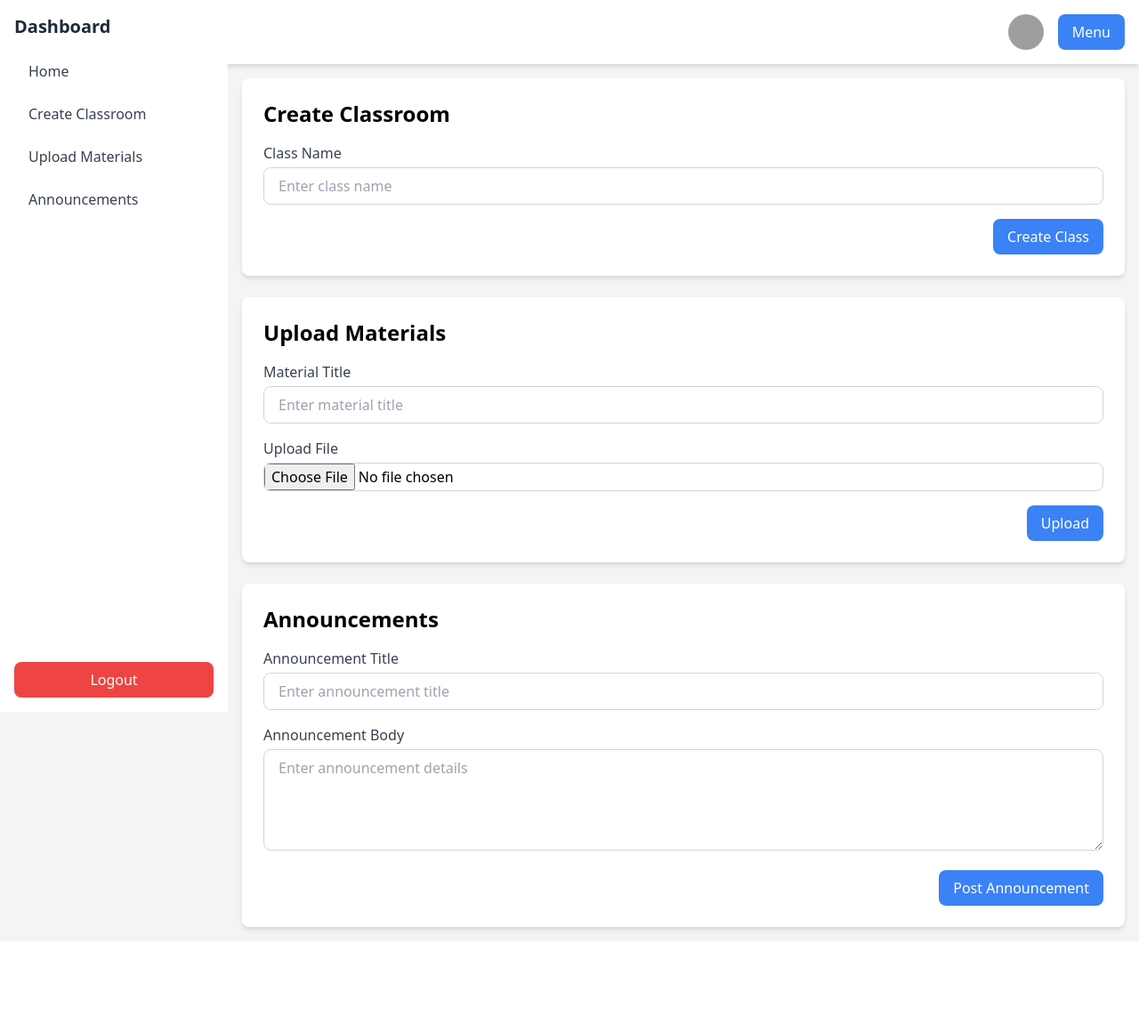
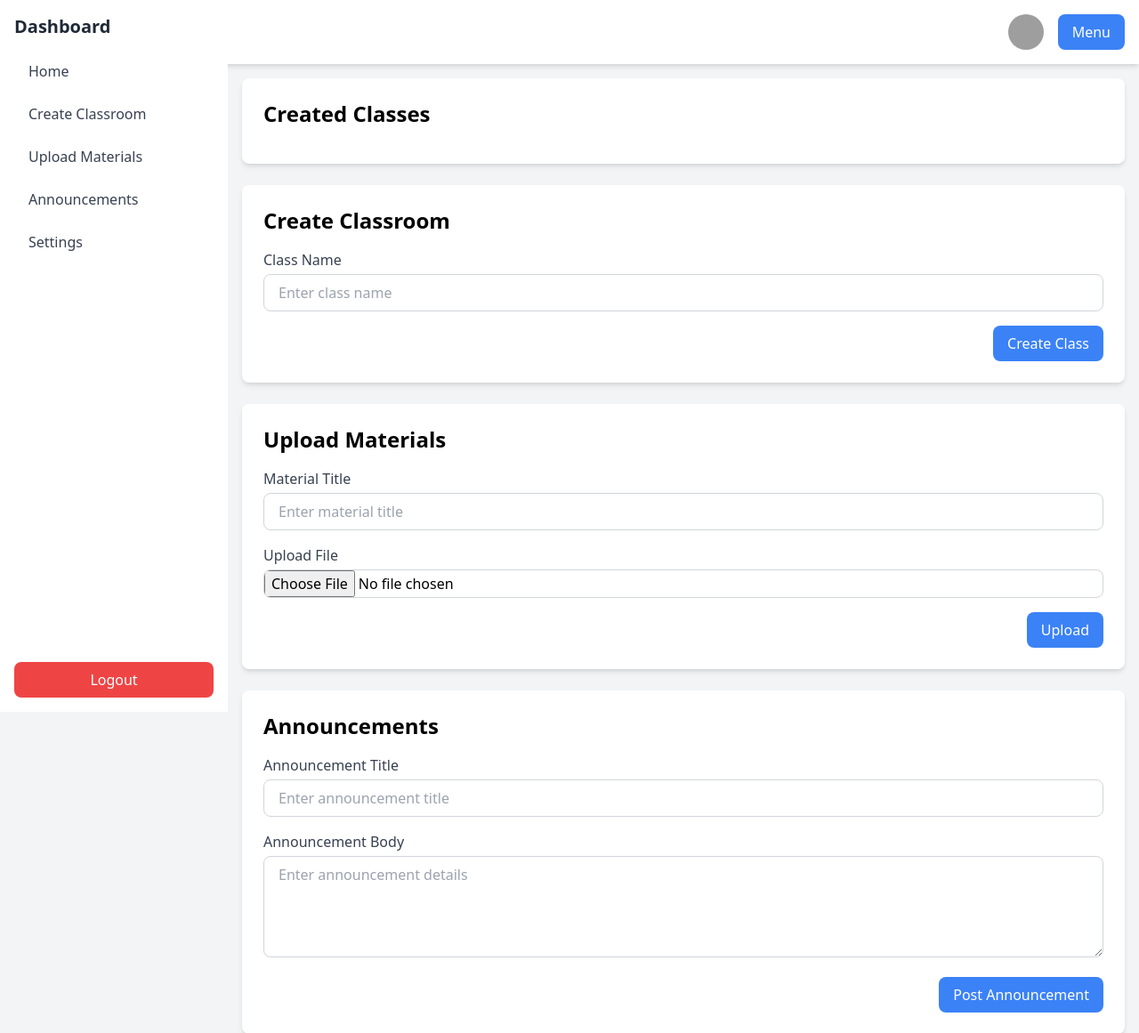
Before and after one commit to DeepakAcharyaK/classconnect-app, a Node server app: page /teacher/teacherHome/2 in a window 1280 px wide. Shown: the top 1161 px of the page at 89% size. Before the commit the page ends 1051 px from the top, so only its background shows below. Run offline with Node 20, Linux system fonts and the light colour scheme; the visitor is signed in with stand-in values (Sample User, id 1); some libraries are stand-ins or nearby versions; grey boxes are pictures that could not be loaded.

Commit message:
middlewear files added

```diff
--- /dev/null
+++ b/middlewares/isTeacher.js
@@ -0,0 +1,9 @@
+const isTeacher = (req, res, next) => {
+    if (req.session.isTeacher) {
+      next();
+    } else {
+      res.redirect('/teacher/login'); // Redirect to HOD login if not authenticated
+    }
+};
+
+module.exports =isTeacher
--- a/routes/teacher.routes.js
+++ b/routes/teacher.routes.js
@@ -1,17 +1,8 @@
 const express= require('express')
 const router=express.Router()
 const Teacher = require('../models/teacher.model');
+const isTeacher=require('../middlewares/isTeacher')
 const Admin = require('../models/admin.model');
-
-//isteacher
-const isTeacher = (req, res, next) => {
-  if (req.session.isAdmin) {
-    console.log(req.session)
-    next();
-  } else {
-    res.redirect('/admin/login'); // Redirect to HOD login if not authenticated
-  }
-};
 
 //register
 router.get('/register',(req,res)=>{
@@ -37,9 +28,8 @@ router.get('/login', (req, res) => {
   res.render('teacher/teacherLogin', { message: null }); // Initialize message as null
 });
 
-
 // Teacher login route
-router.post('/login', async (req, res) => {
+router.post('/login',async (req, res) => {
   const { email, password } = req.body;
 
   try {
@@ -56,15 +46,23 @@ router.post('/login', async (req, res) => {
     if (teacher.password !== password) {
       return res.render('teacher/teacherLogin', { message: 'Incorrect password' });
     }
-
+    req.session.isTeacher = true; // Mark the user as logged in
+    req.session.teacher = teacher; // Store teacher ID in the session
+    console.log(req.session)
     res.redirect(`/teacher/teacherHome/${teacher._id}`); // Redirect to teacher home if approved
   } catch (err) {
     res.status(500).send('Error logging in');
   }
 });
 
-router.get('/teacherHome/:id',(req,res)=>{
+//Teacher home page
+router.get('/teacherHome/:id',isTeacher,(req,res)=>{
   res.render('teacher/teacherHome')
+})
+
+//logout
+router.get('/logout',(req,res)=>{
+  req.session.teacher
 })
 
 
--- a/views/landing.ejs
+++ b/views/landing.ejs
@@ -13,8 +13,7 @@
   <div class="text-center">
     <h1 class="text-6xl font-extrabold text-blue-600" id="title">
       <h1 class="title font-extrabold text-blue-600" id="title">
-        <span>C</span><span>l</span><span>a</span><span>s</span><span>s</span>
-        <span>C</span><span>o</span><span>n</span><span>n</span><span>e</span><span>c</span><span>t</span>
+        <span>c</span><span>l</span><span>a</span><span>s</span><span>s</span><span>C</span><span>o</span><span>n</span><span>n</span><span>e</span><span>c</span><span>t</span>
       </h1>
       <h3 class="slogan">Learn Together, Grow Together!</h3>
     </h1>
--- a/views/teacher/teacherHome.ejs
+++ b/views/teacher/teacherHome.ejs
@@ -54,6 +54,13 @@
             <span>Announcements</span>
           </a>
         </li>
+        <!-- Settings Menu Option -->
+        <li>
+          <a href="#" id="settingsButton" class="flex items-center p-2 text-gray-700 hover:bg-gray-200 rounded-md">
+            <i class="fa-solid fa-cog mr-2"></i>
+            <span>Settings</span>
+          </a>
+        </li>
       </ul>
       <div class="flex-grow"></div>
       <button id="logout" class="px-4 py-2 bg-red-500 text-white rounded-lg hover:bg-red-600">
@@ -65,10 +72,19 @@
   <!-- Main Content -->
   <main class="p-4 md:ml-64">
     <div class="container mx-auto">
+
+      <!-- Display List of Created Classes -->
+      <section id="created-classes" class="bg-white p-6 rounded-lg shadow-md mb-6">
+        <h2 class="text-2xl font-semibold mb-4">Created Classes</h2>
+        <ul id="classList" class="space-y-2">
+          <!-- Dynamic Class List -->
+        </ul>
+      </section>
+
       <!-- Create Classroom Section -->
       <section id="create-class" class="bg-white p-6 rounded-lg shadow-md mb-6">
         <h2 class="text-2xl font-semibold mb-4">Create Classroom</h2>
-        <form>
+        <form id="createClassForm">
           <div class="mb-4">
             <label for="className" class="block text-gray-700">Class Name</label>
             <input type="text" id="className" class="mt-1 px-4 py-2 w-full border border-gray-300 rounded-lg focus:outline-none focus:ring-2 focus:ring-blue-400" placeholder="Enter class name">
@@ -123,13 +139,68 @@
     </div>
   </main>
 
-  <!-- Script for Sidebar Toggle -->
+  <!-- Settings Modal -->
+  <div id="settingsModal" class="fixed inset-0 flex items-center justify-center bg-black bg-opacity-50 hidden">
+    <div class="bg-white p-6 rounded-lg shadow-lg w-full max-w-md">
+      <h3 class="text-xl font-semibold mb-4">Edit Profile</h3>
+      <form id="editProfileForm">
+        <div class="mb-4">
+          <label for="teacherName" class="block text-gray-700">Name</label>
+          <input type="text" id="teacherName" class="mt-1 px-4 py-2 w-full border border-gray-300 rounded-lg focus:outline-none focus:ring-2 focus:ring-blue-400">
+        </div>
+        <div class="mb-4">
+          <label for="teacherEmail" class="block text-gray-700">Email</label>
+          <input type="email" id="teacherEmail" class="mt-1 px-4 py-2 w-full border border-gray-300 rounded-lg focus:outline-none focus:ring-2 focus:ring-blue-400">
+        </div>
+        <div class="mb-4">
+          <label for="teacherPassword" class="block text-gray-700">Password</label>
+          <input type="password" id="teacherPassword" class="mt-1 px-4 py-2 w-full border border-gray-300 rounded-lg focus:outline-none focus:ring-2 focus:ring-blue-400">
+        </div>
+        <div class="mb-4">
+          <label for="teacherPhone" class="block text-gray-700">Phone</label>
+          <input type="text" id="teacherPhone" class="mt-1 px-4 py-2 w-full border border-gray-300 rounded-lg focus:outline-none focus:ring-2 focus:ring-blue-400">
+        </div>
+        <div class="mb-4">
+          <label for="teacherProfileImage" class="block text-gray-700">Profile Image</label>
+          <input type="file" id="teacherProfileImage" class="mt-1 w-full border border-gray-300 rounded-lg">
+        </div>
+        <div class="flex justify-end">
+          <button type="button" id="closeSettings" class="px-4 py-2 bg-gray-300 text-gray-700 rounded-lg hover:bg-gray-400 mr-2">Cancel</button>
+          <button type="submit" class="px-4 py-2 bg-blue-500 text-white rounded-lg hover:bg-blue-600">Update</button>
+        </div>
+      </form>
+    </div>
+  </div>
+
+  <!-- Script for Sidebar Toggle and Modal Handling -->
   <script>
     document.getElementById('menuToggle').addEventListener('click', function () {
       const sidebar = document.getElementById('sidebar');
       sidebar.classList.toggle('hidden');
     });
+
+    document.getElementById('settingsButton').addEventListener('click', function () {
+      const settingsModal = document.getElementById('settingsModal');
+      settingsModal.classList.remove('hidden');
+    });
+
+    document.getElementById('closeSettings').addEventListener('click', function () {
+      const settingsModal = document.getElementById('settingsModal');
+      settingsModal.classList.add('hidden');
+    });
+
+    // Event listener to handle form submission and adding classes dynamically
+    document.getElementById('createClassForm').addEventListener('submit', function (e) {
+      e.preventDefault();
+      const className = document.getElementById('className').value;
+      if (className) {
+        const classList = document.getElementById('classList');
+        const newClassItem = document.createElement('li');
+        newClassItem.classList.add('flex', 'items-center', 'p-2', 'text-gray-700', 'hover:bg-gray-200', 'rounded-md');
+        newClassItem.innerHTML = `<i class="fa-solid fa-chalkboard mr-2"></i><span>${className}</span>`;
+        classList.appendChild(newClassItem);
+      }
+    });
   </script>
-
 </body>
 </html>
```
Also changed, not shown: public/stylesheet/output.css (+19 -0 lines), middlewares/isAdmin.js (added), middlewares/isStudent.js (added).
